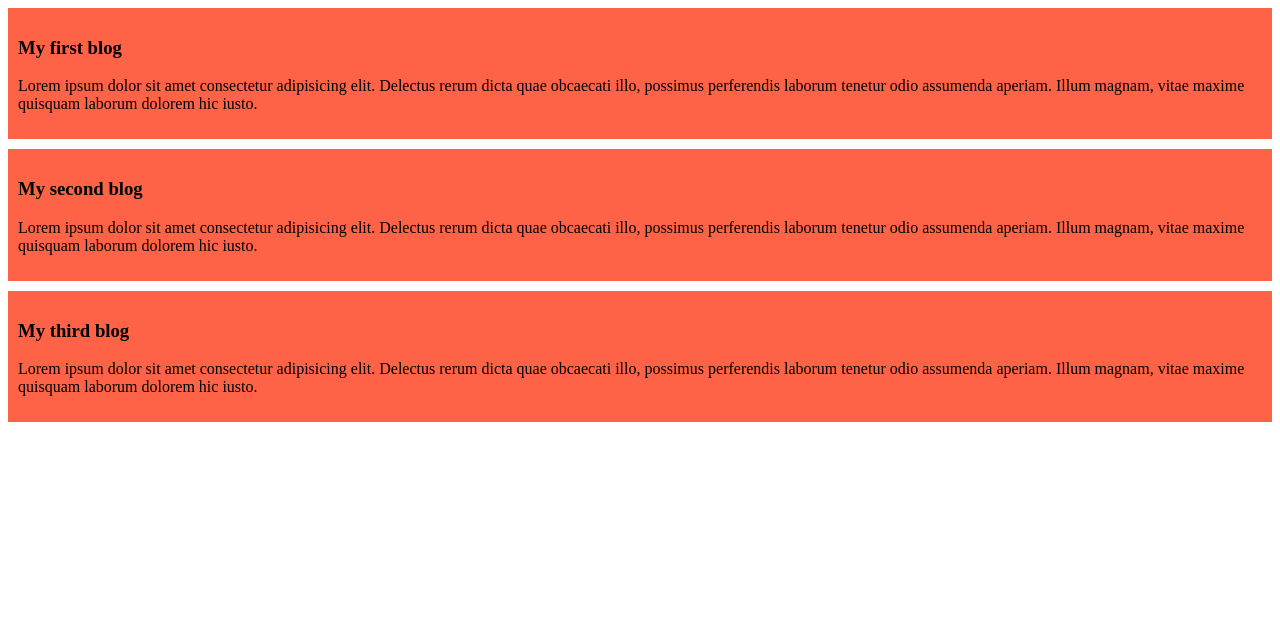
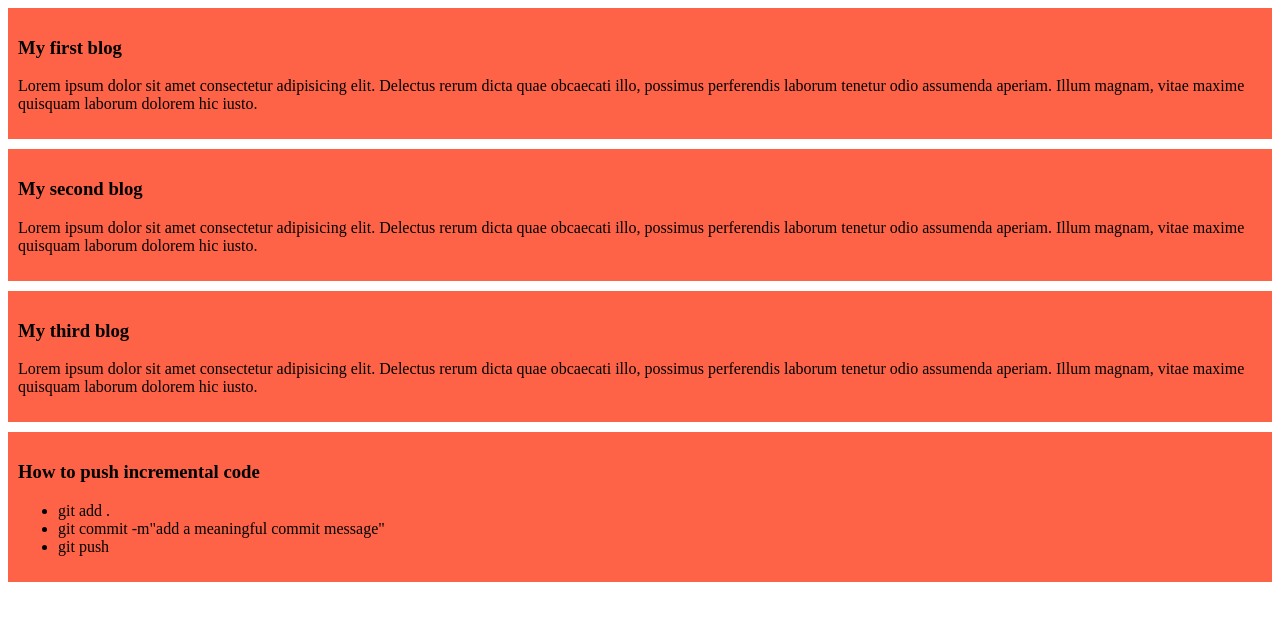
Before and after one commit to aegisbless1/final-test, a plain HTML site: page index.html in a window 1280 px wide. Drawn offline with Linux system fonts and the light colour scheme.

```diff
--- a/index.html
+++ b/index.html
@@ -4,7 +4,7 @@
     <meta charset="UTF-8">
     <meta name="viewport" content="width=device-width, initial-scale=1.0">
     <title>My Final Test</title>
-    <link rel="stylesheet" href="/styles/blog.css">
+    <link rel="stylesheet" href="./styles/blog.css">
 </head>
 <body>
     <div>
@@ -19,5 +19,13 @@
     <h3>My third blog</h3>
     <p>Lorem ipsum dolor sit amet consectetur adipisicing elit. Delectus rerum dicta quae obcaecati illo, possimus perferendis laborum tenetur odio assumenda aperiam. Illum magnam, vitae maxime quisquam laborum dolorem hic iusto.</p>
     </div>
+    <div>
+        <h3>How to push incremental code</h3>
+        <ul>
+            <li>git add .</li>
+            <li>git commit -m"add a meaningful commit message"</li>
+            <li>git push</li>
+        </ul>
+    </div>
 </body>
 </html>
```
